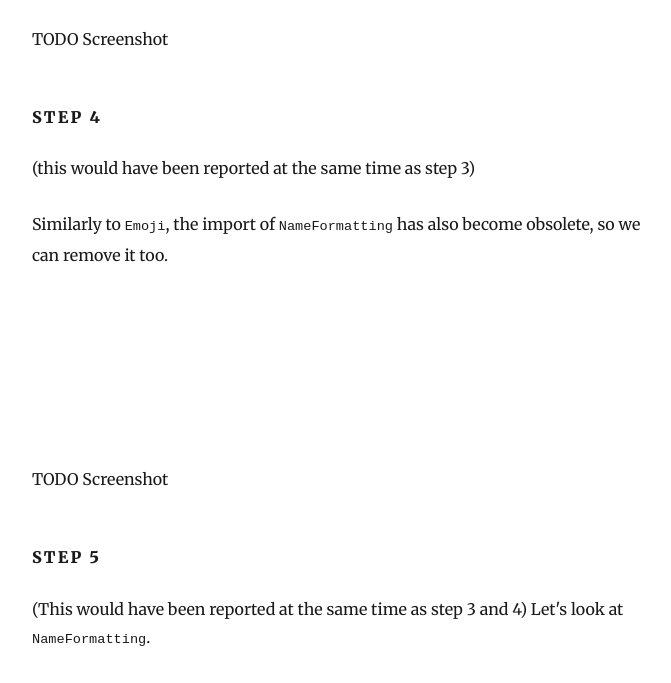
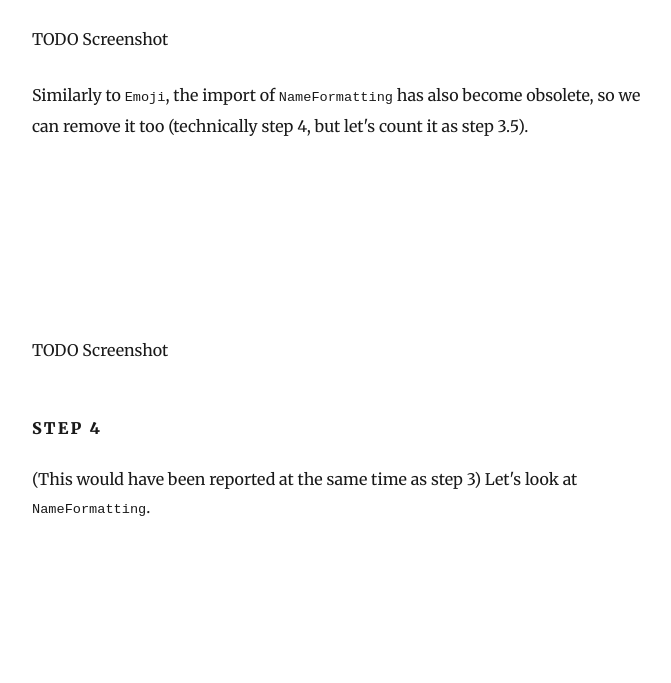
Before and after one commit to jfmengels/blog, a Gatsby site: page /safe-dead-code-removal/ in a window 1280 px wide. Shown: the part 4465-5148 px from the top of the page, without its empty margins (293-964 px from the left). Built offline with nearby package versions, Linux system fonts and the light colour scheme; Gatsby itself is replaced by a stand-in of ours; some packages are replaced by stand-ins of ours; code samples lack their colours.

Commit message:
Merge step 3 and 4

````diff
--- a/content/blog/safe-dead-code-removal/index.md
+++ b/content/blog/safe-dead-code-removal/index.md
@@ -123,11 +123,7 @@ import NameFormatting
 
 TODO Screenshot
 
-#### Step 4
-
-(this would have been reported at the same time as step 3)
-
-Similarly to `Emoji`, the import of `NameFormatting` has also become obsolete, so we can remove it too.
+Similarly to `Emoji`, the import of `NameFormatting` has also become obsolete, so we can remove it too (technically step 4, but let's count it as step 3.5).
 
 ```elm
 module SomeModule exposing (formatUserName, functionToReplace1)
@@ -139,9 +135,9 @@ module SomeModule exposing (formatUserName, functionToReplace1)
 
 TODO Screenshot
 
-#### Step 5
+#### Step 4
 
-(This would have been reported at the same time as step 3 and 4)
+(This would have been reported at the same time as step 3)
 Let's look at `NameFormatting`.
 
 ```elm
@@ -179,13 +175,13 @@ module NameFormatting exposing (CustomType, finalThing, otherThing)
 
 TODO Screenshot
 
-#### Step 6
+#### Step 5
 
 Now it looks like `formatMiddleNames` was not used internally in `NameFormatting` either, so we can remove it entirely just like we did for `formatUserInfo`.
 
 TODO Screenshot
 
-#### Step 7
+#### Step 6
 
 `formatMiddleNames` was using the `CustomTypeVariant2` variant of `CustomType` and that was the only location where it was ever created. If that variant is never created, we have no need to handle it.
 
@@ -228,14 +224,14 @@ finalThing (CustomTypeVariant1 value) =
   String.fromInt value
 ```
 
-#### Step 8
+#### Step 7
 
 (This would have been reported at the same time as step 6)
 Once again, we have an unused import `ThirdModule` that we can safely, as the only place it was used in was `formatMiddleNames`.
 
 TODO Screenshot
 
-#### Step 9
+#### Step 8
 
 [`NoUnused.Modules`](https://package.elm-lang.org/packages/jfmengels/elm-review-unused/latest/NoUnused-Modules) tells us that `ThirdModule` is actually never imported anywhere
 
````
